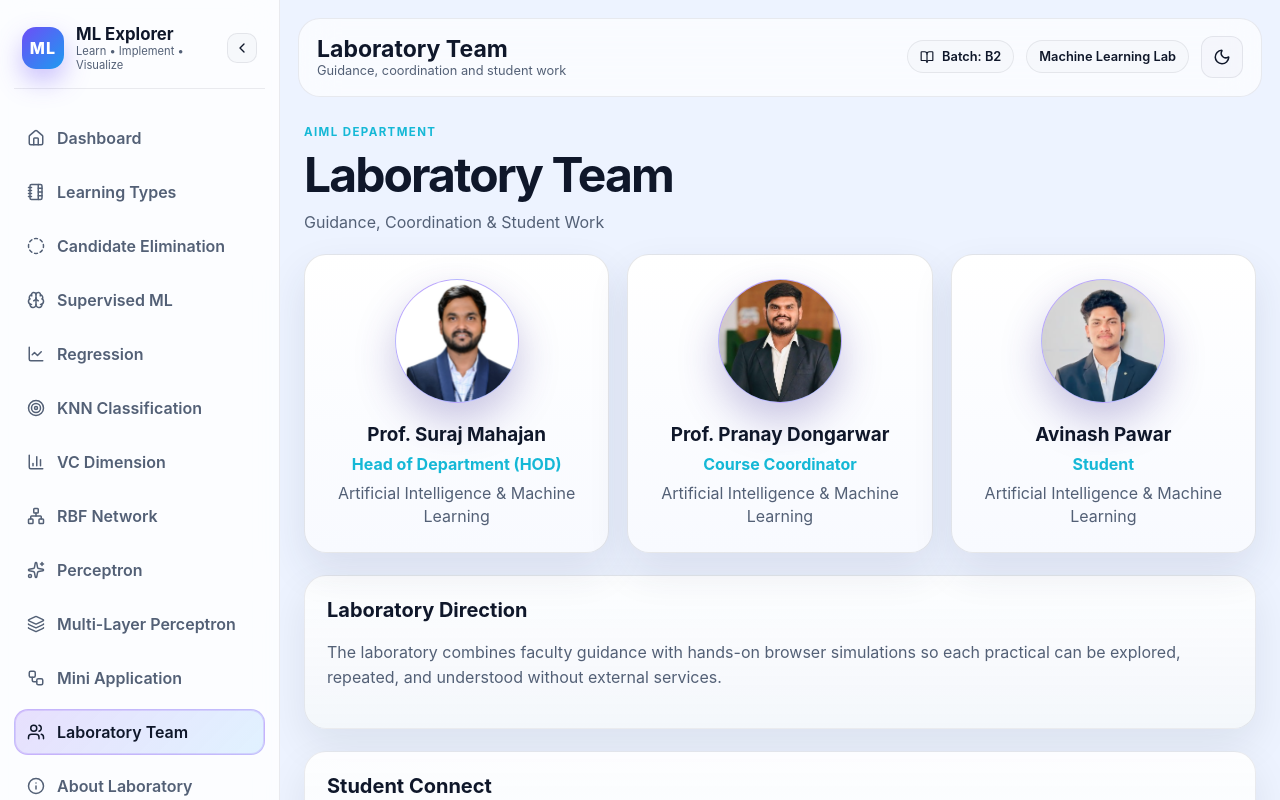
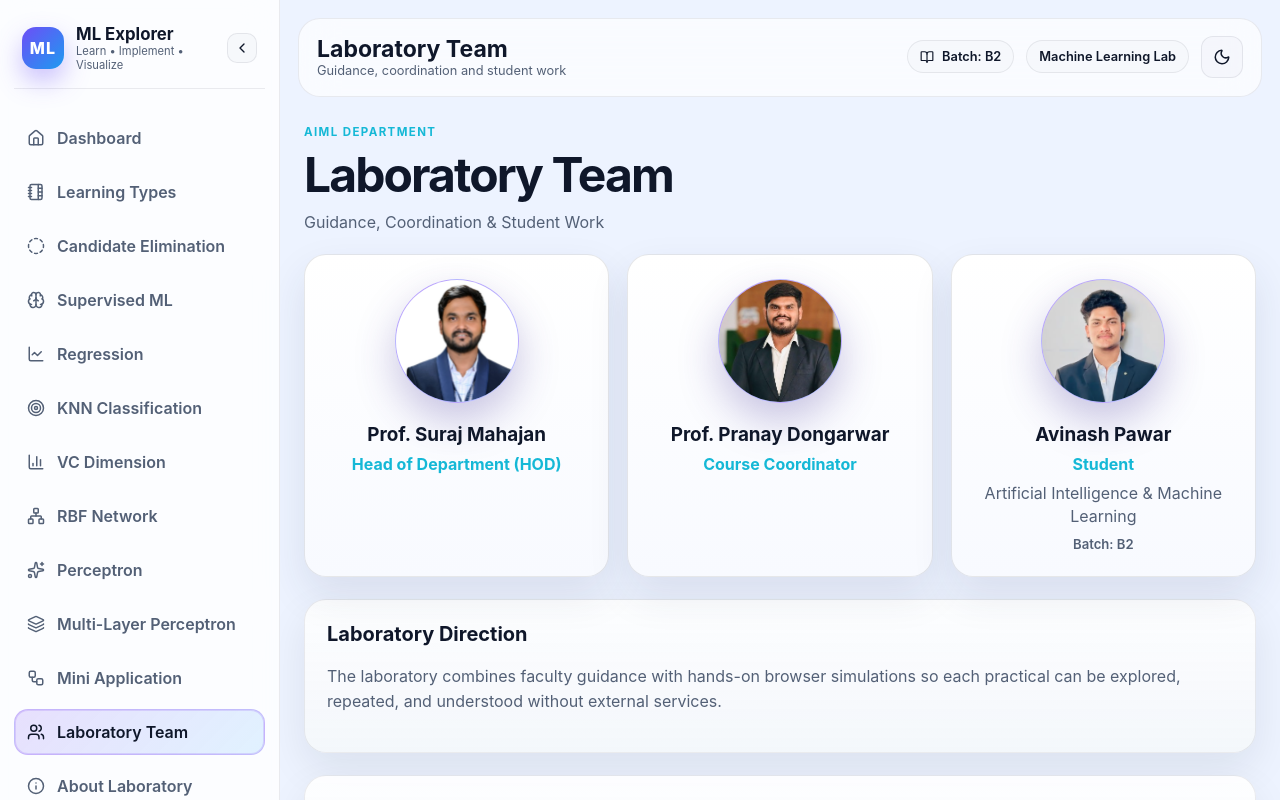
Before and after one commit to avinashpawar49744-lgtm/ML_Explorer, a React (Vite) app: page /laboratory-team in a window 1280 px wide. Shown: the top 800 px of the page. Built offline with nearby package versions, Linux system fonts and the light colour scheme.

Commit message:
Finalize laboratory team page requirements

```diff
--- a/src/components/ProfileCard.jsx
+++ b/src/components/ProfileCard.jsx
@@ -1,7 +1,7 @@
 import { useState } from 'react';
 import { UserRound } from 'lucide-react';
 
-export default function ProfileCard({ name, designation, department, photoLabel = 'Photo', imageSrc }) {
+export default function ProfileCard({ name, designation, department, batch, photoLabel = 'Photo', imageSrc }) {
   const [imageFailed, setImageFailed] = useState(false);
 
   return (
@@ -13,6 +13,7 @@ export default function ProfileCard({ name, designation, department, photoLabel
         <h3>{name}</h3>
         <p className="profile-designation">{designation}</p>
         {department && <p className="profile-department">{department}</p>}
+        {batch && <p className="profile-batch">Batch: {batch}</p>}
       </div>
     </article>
   );
--- a/src/pages/LaboratoryTeam.jsx
+++ b/src/pages/LaboratoryTeam.jsx
@@ -9,9 +9,9 @@ export default function LaboratoryTeam() {
   return <>
     <PageHeader title="Laboratory Team" subtitle="Guidance, Coordination & Student Work" badge="AIML Department" />
     <section className="team-grid">
-      <ProfileCard name="Prof. Suraj Mahajan" designation="Head of Department (HOD)" department="Artificial Intelligence & Machine Learning" photoLabel="Faculty Photo" imageSrc={hodsirPhoto} />
-      <ProfileCard name="Prof. Pranay Dongarwar" designation="Course Coordinator" department="Artificial Intelligence & Machine Learning" photoLabel="Faculty Photo" imageSrc={coordinatorPhoto} />
-      <ProfileCard name="Avinash Pawar" designation="Student" department="Artificial Intelligence & Machine Learning" photoLabel="Student Photo" imageSrc={studentPhoto} />
+      <ProfileCard name="Prof. Suraj Mahajan" designation="Head of Department (HOD)" photoLabel="Faculty Photo" imageSrc={hodsirPhoto} />
+      <ProfileCard name="Prof. Pranay Dongarwar" designation="Course Coordinator" photoLabel="Faculty Photo" imageSrc={coordinatorPhoto} />
+      <ProfileCard name="Avinash Pawar" designation="Student" department="Artificial Intelligence & Machine Learning" batch="B2" photoLabel="Student Photo" imageSrc={studentPhoto} />
     </section>
     <section className="section-block team-note"><div className="section-head"><h3>Laboratory Direction</h3></div><p className="muted-text">The laboratory combines faculty guidance with hands-on browser simulations so each practical can be explored, repeated, and understood without external services.</p></section>
     <section className="section-block student-connect"><div className="section-head"><div><h3>Student Connect</h3><p className="muted-text">Connect with the student</p></div></div><SocialLinks /></section>
--- a/src/styles/components.css
+++ b/src/styles/components.css
@@ -319,6 +319,7 @@
 .profile-copy h3 { margin: 0; font-size: 1.18rem; }
 .profile-designation { margin: 8px 0 0; color: var(--accent); font-weight: 700; }
 .profile-department { margin: 8px 0 0; color: var(--muted); line-height: 1.45; }
+.profile-batch { margin: 8px 0 0; color: var(--muted); font-size: 0.82rem; font-weight: 600; }
 .student-meta { display: flex; justify-content: center; gap: 8px; flex-wrap: wrap; margin-top: 15px; color: var(--muted); font-size: 0.78rem; }
 .student-meta span { padding: 6px 9px; border: 1px solid var(--border); border-radius: 999px; }
 .social-links { display: grid; gap: 9px; margin-top: 18px; text-align: left; }
```
